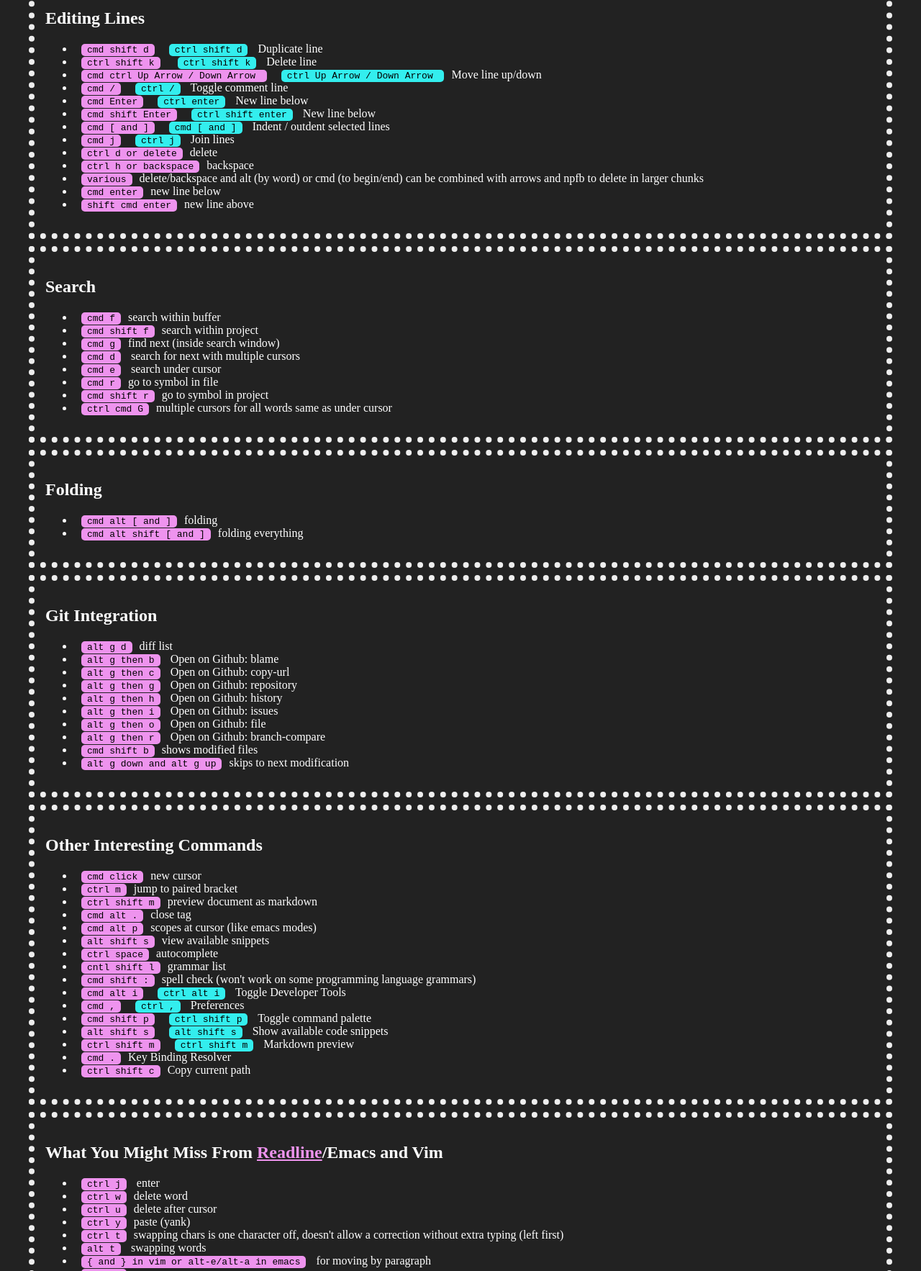
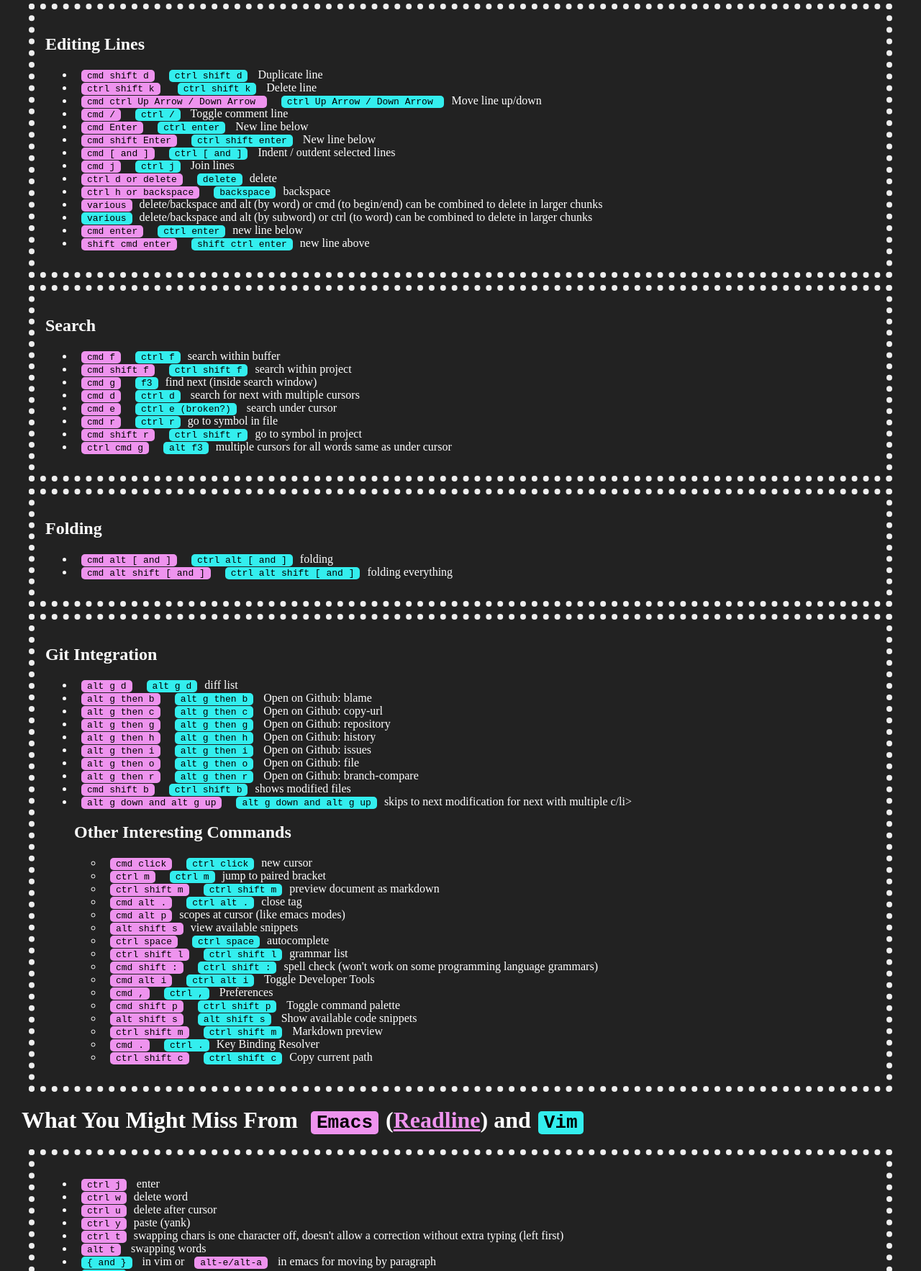
Before and after one commit to EvanBurchard/atomtexteditor.com, a plain HTML site: page index.html in a window 1280 px wide. Shown: the part 986-2752 px from the top of the page at 72% size. Drawn offline with Linux system fonts and the light colour scheme.

Commit message:
finished windows shortcuts

```diff
--- a/index.html
+++ b/index.html
@@ -30,21 +30,23 @@
   <li><code class='mac'>cmd shift [ and ]</code><code>ctrl PgUp and PgDn</code>previous and next tabs</li>
   <li><code class='mac'>cmd 1, 2, 3, etc.</code><code>ctrl 1, 2, 3, etc.</code>go to tab number</li>
   <li><code class='mac'>cmd k arrow</code><code>ctrl k arrow</code>open pane in direction</li>
-  <li><code class='mac'>cmd k cmd arrow</code>move to pane in direction</li>
-  <li><code class='mac'>cmd k cmd n</code>move to next pane</li>
-  <li><code class='mac'>ctrl 0</code> focus tree view</li>
-  <li><code class='mac'>cmd \</code> toggle tree view</li>
-  <li><code class='mac'>cmd shift \</code> reveal active file in tree</li>
+  <li><code class='mac'>cmd k cmd arrow</code><code>ctrl shift arrow (overwritten by move/select)</code>move to pane in direction</li>
+  <li><code class='mac'>cmd k cmd n</code><code>ctrl k ctrl n</code>move to next pane</li>
+  <li><code class='mac'>ctrl 0</code> <code>alt \</code> focus tree view</li>
+  <li><code class='mac'>cmd \</code> <code>ctrl \</code>toggle tree view</li>
+  <li><code class='mac'>cmd shift \</code><code>ctrl shift \</code> reveal active file in tree</li>
 </ul>
 </section>
 <section>
 
 <h2>Selection</h2>
 <ul>
+  <li><code class='mac'>cmd a</code><code>ctrl a</code>   Select all</li>
   <li><code class='mac'>cmd l</code><code>ctrl l</code>   Select line</li>
-  <li><code class='mac'>ctrl shift w</code>select word</li>
-  <li><code class='mac'>ctrl cmd m</code>highlight code inside current brackets</li>
+  <li><code class='mac'>ctrl shift w</code><code class='mac'>cmd d (once)</code><code>ctrl d (once)</code>select word</li>
+  <li><code class='mac'>ctrl cmd m</code><code>ctrl alt ,</code>highlight code inside current brackets</li>
   <li><code class='mac'>various</code>arrows or npfb combined with shift and either alt (by word) or cmd (to begin/end)</li>
+  <li><code>various</code>arrows combined with shift and either alt or ctrl (by word)</li>
 </ul>
 </section>
 <section>
@@ -57,13 +59,14 @@
   <li><code class='mac'>cmd /</code><code>ctrl /</code>   Toggle comment line</li>
   <li><code class='mac'>cmd Enter</code><code>ctrl enter</code>   New line below</li>
   <li><code class='mac'>cmd shift Enter</code><code>ctrl shift enter</code>   New line below</li>
-  <li><code class='mac'>cmd [ and ]</code><code>cmd [ and ]</code>   Indent / outdent selected lines</li>
+  <li><code class='mac'>cmd [ and ]</code><code>ctrl [ and ]</code>   Indent / outdent selected lines</li>
   <li><code class='mac'>cmd j</code><code>ctrl j</code>   Join lines</li>
-  <li><code class='mac'>ctrl d or delete</code>delete</li>
-  <li><code class='mac'>ctrl h or backspace</code>backspace</li>
-  <li><code class='mac'>various</code>delete/backspace and alt (by word) or cmd (to begin/end) can be combined with arrows and npfb to delete in larger chunks</li>
-  <li><code class='mac'>cmd enter</code>new line below</li>
-  <li><code class='mac'>shift cmd enter</code>new line above</li>
+  <li><code class='mac'>ctrl d or delete</code><code>delete</code>delete</li>
+  <li><code class='mac'>ctrl h or backspace</code><code>backspace</code>backspace</li>
+  <li><code class='mac'>various</code>delete/backspace and alt (by word) or cmd (to begin/end) can be combined to delete in larger chunks</li>
+  <li><code>various</code>delete/backspace and alt (by subword) or ctrl (to word) can be combined to delete in larger chunks</li>
+  <li><code class='mac'>cmd enter</code><code>ctrl enter</code>new line below</li>
+  <li><code class='mac'>shift cmd enter</code><code>shift ctrl enter</code>new line above</li>
 </ul>
 </section>
 <section>
@@ -71,65 +74,64 @@
 
 <h2>Search</h1>
 <ul>
-  <li><code class='mac'>cmd f</code>search within buffer</li>
-  <li><code class='mac'>cmd shift f</code>search within project</li>
-  <li><code class='mac'>cmd g</code>find next (inside search window)</li>
-  <li><code class='mac'>cmd d</code> search for next with multiple cursors</li>
-  <li><code class='mac'>cmd e</code> search under cursor</li>
-  <li><code class='mac'>cmd r</code>go to symbol in file</li>
-  <li><code class='mac'>cmd shift r</code>go to symbol in project</li>
-  <li><code class='mac'>ctrl cmd G</code>multiple cursors for all words same as under cursor</li>
+  <li><code class='mac'>cmd f</code><code>ctrl f</code>search within buffer</li>
+  <li><code class='mac'>cmd shift f</code><code>ctrl shift f</code>search within project</li>
+  <li><code class='mac'>cmd g</code><code>f3</code>find next (inside search window)</li>
+  <li><code class='mac'>cmd d</code><code>ctrl d</code> search for next with multiple cursors</li>
+  <li><code class='mac'>cmd e</code><code>ctrl e (broken?)</code> search under cursor</li>
+  <li><code class='mac'>cmd r</code><code>ctrl r</code>go to symbol in file</li>
+  <li><code class='mac'>cmd shift r</code><code>ctrl shift r</code>go to symbol in project</li>
+  <li><code class='mac'>ctrl cmd g</code><code>alt f3</code>multiple cursors for all words same as under cursor</li>
 </ul>
 </section>
 <section>
 
 <h1>Folding</h1>
 <ul>
-  <li><code class='mac'>cmd alt [ and ]</code>folding</li>
-  <li><code class='mac'>cmd alt shift [ and ]</code>folding everything</li>
+  <li><code class='mac'>cmd alt [ and ]</code><code>ctrl alt [ and ]</code>folding</li>
+  <li><code class='mac'>cmd alt shift [ and ]</code><code>ctrl alt shift [ and ]</code>folding everything</li>
 </ul>
 </section>
 <section>
 
 <h2> Git Integration </h2>
 <ul>
-  <li><code class='mac'>alt g d</code>diff list</li>
-  <li><code class='mac'>alt g then b</code>   Open on Github: blame </li>
-  <li><code class='mac'>alt g then c</code>   Open on Github: copy-url</li>
-  <li><code class='mac'>alt g then g</code>   Open on Github: repository</li>
-  <li><code class='mac'>alt g then h</code>   Open on Github: history</li>
-  <li><code class='mac'>alt g then i</code>   Open on Github: issues</li>
-  <li><code class='mac'>alt g then o</code>   Open on Github: file</li>
-  <li><code class='mac'>alt g then r</code>   Open on Github: branch-compare </li>
-  <li><code class='mac'>cmd shift b</code>shows modified files</li>
-  <li><code class='mac'>alt g down and alt g up</code>skips to next modification</li>
-</ul>
-</section>
-<section>
+  <li><code class='mac'>alt g d</code><code>alt g d</code>diff list</li>
+  <li><code class='mac'>alt g then b</code><code>alt g then b</code>   Open on Github: blame </li>
+  <li><code class='mac'>alt g then c</code><code>alt g then c</code>   Open on Github: copy-url</li>
+  <li><code class='mac'>alt g then g</code><code>alt g then g</code>   Open on Github: repository</li>
+  <li><code class='mac'>alt g then h</code><code>alt g then h</code>   Open on Github: history</li>
+  <li><code class='mac'>alt g then i</code><code>alt g then i</code>   Open on Github: issues</li>
+  <li><code class='mac'>alt g then o</code><code>alt g then o</code>   Open on Github: file</li>
+  <li><code class='mac'>alt g then r</code><code>alt g then r</code>   Open on Github: branch-compare </li>
+  <li><code class='mac'>cmd shift b</code><code>ctrl shift b</code>shows modified files</li>
+  <li><code class='mac'>alt g down and alt g up</code><code>alt g down and alt g up</code>skips to next modification</lectrlon (broken?)>
+for  next with multiple c/li>
+<l<section>
 
 <h1>Other Interesting Commands</h1>
 <ul>
-  <li><code class='mac'>cmd click</code>new cursor</li>
-  <li><code class='mac'>ctrl m</code>jump to paired bracket</li>
-  <li><code class='mac'>ctrl shift m</code>preview document as markdown</li>
-  <li><code class='mac'>cmd alt .</code>close tag</li>
+  <li><code class='mac'>cmd click</code><code>ctrl click</code>new cursor</li>
+  <li><code class='mac'>ctrl m</code><code>ctrl m</code>jump to paired bracket</li>
+  <li><code class='mac'>ctrl shift m</code><code>ctrl shift m</code>preview document as markdown</li>
+  <li><code class='mac'>cmd alt .</code><code>ctrl alt .</code>close tag</li>
   <li><code class='mac'>cmd alt p</code>scopes at cursor (like emacs modes)</li>
   <li><code class='mac'>alt shift s</code>view available snippets</li>
-  <li><code class='mac'>ctrl space</code>autocomplete</li>
-  <li><code class='mac'>cntl shift l</code>grammar list</li>
-  <li><code class='mac'>cmd shift :</code>spell check (won't work on some programming language grammars)</li>
+  <li><code class='mac'>ctrl space</code><code>ctrl space</code>autocomplete</li>
+  <li><code class='mac'>ctrl shift l</code><code>ctrl shift l</code>grammar list</li>
+  <li><code class='mac'>cmd shift :</code><code>ctrl shift :</code>spell check (won't work on some programming language grammars)</li>
   <li><code class='mac'>cmd alt i</code><code>ctrl alt i</code> Toggle Developer Tools</li>
   <li><code class='mac'>cmd ,</code><code>ctrl ,</code> Preferences</li>
   <li><code class='mac'>cmd shift p</code><code>ctrl shift p</code> Toggle command palette</li>
   <li><code class='mac'>alt shift s</code><code>alt shift s</code>   Show available code snippets</li>
   <li><code class='mac'>ctrl shift m</code><code>ctrl shift m</code>   Markdown preview</li>
-  <li><code class='mac'>cmd .</code>Key Binding Resolver</li>
-  <li><code class='mac'>ctrl shift c</code>Copy current path</li>
+  <li><code class='mac'>cmd .</code><code>ctrl .</code>Key Binding Resolver</li>
+  <li><code class='mac'>ctrl shift c</code><code>ctrl shift c</code>Copy current path</li>
 </ul>
 </section>
+<h1>What You Might Miss From <code class='mac'>Emacs</code>(<a href="https://en.wikipedia.org/wiki/GNU_Readline">Readline</a>) and<code>Vim</code></h1>
 <section>
 
-<h1>What You Might Miss From <a href="https://en.wikipedia.org/wiki/GNU_Readline">Readline</a>/Emacs and Vim</h1>
 <ul>
   <li><code class='mac'>ctrl j</code> enter</li>
   <li><code class='mac'>ctrl w</code>delete word</li>
@@ -137,16 +139,16 @@
   <li><code class='mac'>ctrl y</code>paste (yank)</li>
   <li><code class='mac'>ctrl t</code>swapping chars is one character off, doesn't allow a correction without extra typing (left first)</li>
   <li><code class='mac'>alt t</code> swapping words</li>
-  <li><code class='mac'>{ and } in vim or alt-e/alt-a in emacs</code> for moving by paragraph </li>
-  <li><code class='mac'>ctrl [</code> escape</li>
-  <li><code class='mac'>ctrl o/i</code> for last cursor position</li>
-  <li><code class='mac'>:!</code> for arbritrary shell commands</li>
-  <li>registers and kill/yank rings</li>
-  <li>tags are still implemented/updated with ctags manually</li>
-  <li>macros</li>
-  <li>number prefixes/infixes for commands (for movement, etc)</li>
-  <li>an easy way to repeat the last command</li>
-  <li>highlighting up till search</li>
+  <li><code>{ and }</code> in vim or <code class='mac'>alt-e/alt-a</code> in emacs for moving by paragraph </li>
+  <li><code>ctrl [</code> escape</li>
+  <li><code>ctrl o/i</code> for last cursor position</li>
+  <li><code>:!</code> for arbritrary shell commands</li>
+  <li><code class='mac'>registers and kill/yank rings</code></li>
+  <li><code class='mac'>emacs macros</code></li>
+  <li><code>vim macros</code></li>
+  <li><code>.</code> in vim (an easy way to repeat the last command)</li>
+  <li><code>sophisticated selection/motion/searching commands</code> in vim</li>
+  <li><code>regex search/replace captures</code> in vim</li>
 </ul>
 </section>
 <section class='last'>
```
